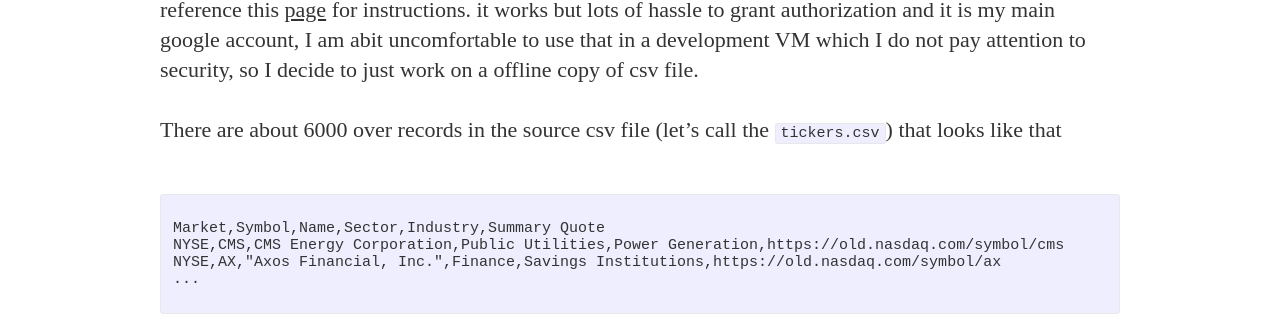
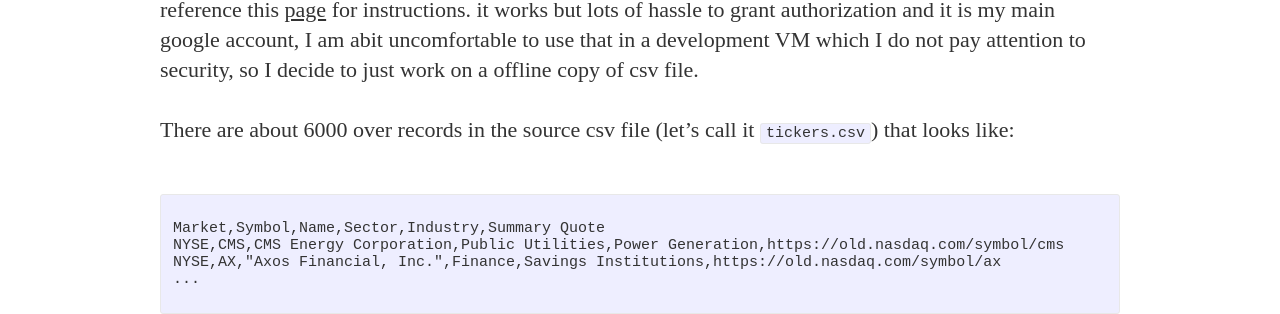
Before and after one commit to wohshon/wohshon.github.io, a Jekyll site: the page built from _posts/2020-11-08-pulling-historical-intraday-stock-info.markdown, in a window 1280 px wide and 900 px high, scrolled down 1202 px. Shown: the part 143-457 px from the top of the window. Built offline with Jekyll 4.4.1, drawn with Linux system fonts in a browser that asks for light colours; nearby versions of some CDN libraries; some web fonts are replaced.

Commit message:
fixed typo

```diff
--- a/_posts/2020-11-08-pulling-historical-intraday-stock-info.markdown
+++ b/_posts/2020-11-08-pulling-historical-intraday-stock-info.markdown
@@ -46,7 +46,7 @@ I spun up a new CentOS vm, installed Conda, and setup an environment with the us
 
 The original file lives in google drive, and I could have extract from the googlesheet directly. You can reference this [page](https://developers.google.com/sheets/api/quickstart/python) for instructions. it works but lots of hassle to grant authorization and it is my main google account, I am abit uncomfortable to use that in a development VM which I do not pay attention to security, so I decide to just work on a offline copy of csv file.
 
-There are about 6000 over records in the source csv file (let's call the `tickers.csv`) that looks like that
+There are about 6000 over records in the source csv file (let's call it `tickers.csv`) that looks like:
 <pre>
 
 Market,Symbol,Name,Sector,Industry,Summary Quote
```
